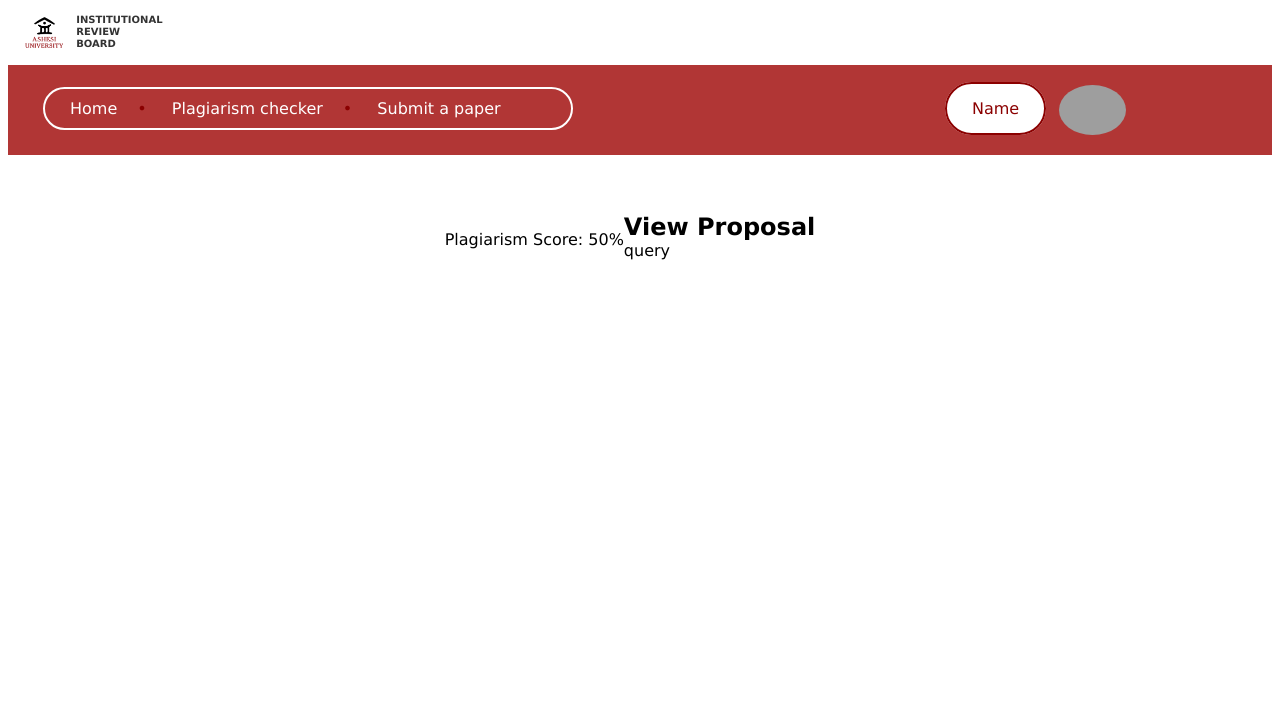
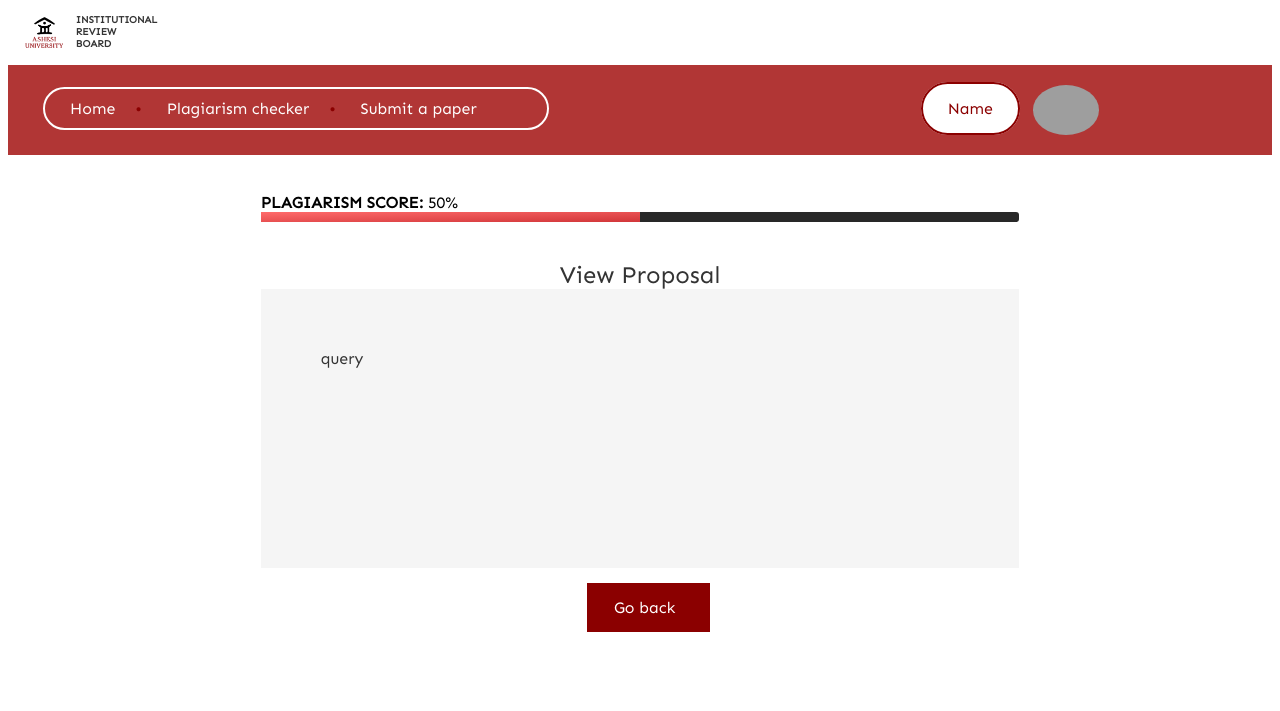
Before and after one commit to plushysleeve05/kaiju_no2_IRB, a PHP site: page /view/researcher_plagiarism_view.php in a window 1280 px wide. Shown: the top 711 px of the page. Run offline with PHP 8.4, Linux system fonts and the light colour scheme; a stand-in replaces the project's code that opens the database connection; grey boxes are pictures that could not be loaded.

Commit message:
major_updates

```diff
--- a/css/researcher_dash.css
+++ b/css/researcher_dash.css
@@ -1,5 +1,40 @@
+@font-face {
+    font-family: "Sen Regular";
+    font-style: normal;
+    font-weight: normal;
+    src: local("Sen Regular"),
+    url("../assets/font/sen-cufonfonts-webfont/Sen-Regular.woff") format("woff");
+}
+
+@font-face {
+    font-family: "Sen Regular";
+    font-style: normal;
+    font-weight: normal;
+    src: local("Sen Regular"),
+    url("../assets/font/sen-cufonfonts-webfont/Sen-Regular.woff") format("woff");
+}
+
+@font-face {
+    font-family: "Sen Bold";
+    font-style: normal;
+    font-weight: normal;
+    src: local("Sen Bold"),
+    url("../assets/font/sen-cufonfonts-webfont/Sen-Bold.woff") format("woff");
+}
+
+@font-face {
+    font-family: "Sen ExtraBold";
+    font-style: normal;
+    font-weight: normal;
+    src: local("Sen ExtraBold"),
+    url("../assets/font/sen-cufonfonts-webfont/Sen-ExtraBold.woff")
+    format("woff");
+}
+
+
+
 *{
-    font-family: Verdana, Geneva, Tahoma, sans-serif;
+    font-family: "Sen Regular";
     margin-bottom: 0;
     a{
         text-decoration: none;
@@ -110,7 +145,7 @@
     display: inline-block;
     padding: 80px 0px 80px 0px;
     padding-right: 0%;
-    margin-left: 24%;
+    margin-left: 29.5%;
     margin-bottom: 3%;
 }
 
@@ -124,7 +159,7 @@
 }
 
 #prev_sub_button a{
-   padding: 80px 10px 80px 10px;
+   padding: 80px 20px 80px 20px;
 }
 
 
@@ -181,8 +216,9 @@
 
 #choose_file_button{
     background-color: #8B0000;
+    border-radius: 7px;
     color: #fff;
-    padding: 15px;
+    padding: 5px;
     margin-left: 15px;
     margin-top: 2%;
     display: inline-block;
@@ -211,7 +247,7 @@
 /*  */
 #prev_sub_table{
     margin-top: 5%;
-    margin-left: 17.5%;
+    margin-left: 25%;
 }
 
 #prev_sub_table th{
@@ -233,21 +269,45 @@ tr:nth-child(even) {
 }
 
 .wrap{
-    display: flex;
-    justify-content: center;
-    align-items: center;
+    /* background-color: green; */
+    margin-left: 20%;
+    margin-right: 20%;
 
 }
 
-.score_area{
-    display: flex;
-    justify-content: center;
-    align-items: center;
+.bar{
+    margin-bottom: 2%;
+}
+
+.score_title{
+    text-transform: uppercase;
+    font-weight: 600;
+    margin-bottom: 120px;
+}
+
+.bar{
+    height: 10px;
+    background-color: #282828;
+    border-radius: 3px;
+    margin-bottom: 15px;
+}
+
+.score-per{
+    height: 10px;
+    background: linear-gradient(to bottom right, #ff6b6b, #d13639);
+}
+
+.score-percentage{
+   font-size: medium;
+}
+
+.little-wrap{
+    display:  none;
 }
 
 #view_prev{
     display: none;
-    color: #333333;
+    color: #3d3a3a;
     margin-top: 5%;
     margin-bottom: 5%;
 }
@@ -270,13 +330,59 @@ tr:nth-child(even) {
     color: #fff;
     background-color: #8B0000;
     padding: 15px;
-    margin-left: 45%;
+    margin-left: 38%;
     margin-top: 15%;
 }
 
 #collapse_button:hover, .view_more:hover{
     cursor:pointer;
 }
+
+#plag_button{
+    color: #fff;
+    background-color: #8B0000;
+
+    padding: 15px;
+    padding-right: 0px;
+    margin-left: 35%;
+    margin-top: 15%;
+}
+
+#plag_button:hover, .view_more:hover{
+    cursor:pointer;
+}
+
+/*  */
+#view_prev_plag{
+    color: #333333;
+    margin-top: 5%;
+    margin-bottom: 5%;
+}
+
+#view_prev_plag h2{
+    font-weight: lighter;
+    text-align: center;
+}
+
+#view_prev_plag div{
+    background-color: #F5F5F5;
+    padding: 60px;
+    padding-bottom: 200px;
+}
+
+#view_proposal{
+    margin-bottom: 4%;
+}
+
+#back_button{
+    color: #fff;
+    background-color: #8B0000;
+    padding: 15px;
+    padding-left: 27px;
+    margin-left: 43%;
+    margin-top: 15%;
+}
+
 
 /* Reusable code for Footer */
 footer{
@@ -285,3 +391,16 @@ footer{
     padding: 85px;
 
 }
+
+.foot-message{
+
+    font-size:30px ;
+}
+
+#foot_logo{
+    width: 100px; height: auto;
+}
+
+.socials{
+    float: right;
+}
```
Also changed, not shown: admin/admin_manage_users.php (added, +134 -0 lines), admin/admin_view_users.php (added, +51 -0 lines), admin/system_admin_dash.php (added, +79 -0 lines), css/admin.css (+107 -0 lines), assets/images/a.png (added), assets/images/facebook_logo.png (added), assets/images/ig_logo.png (added), assets/images/linkedin_logo.png (added), assets/images/x_logo.png (added), assets/images/youtube_logo.png (added).
